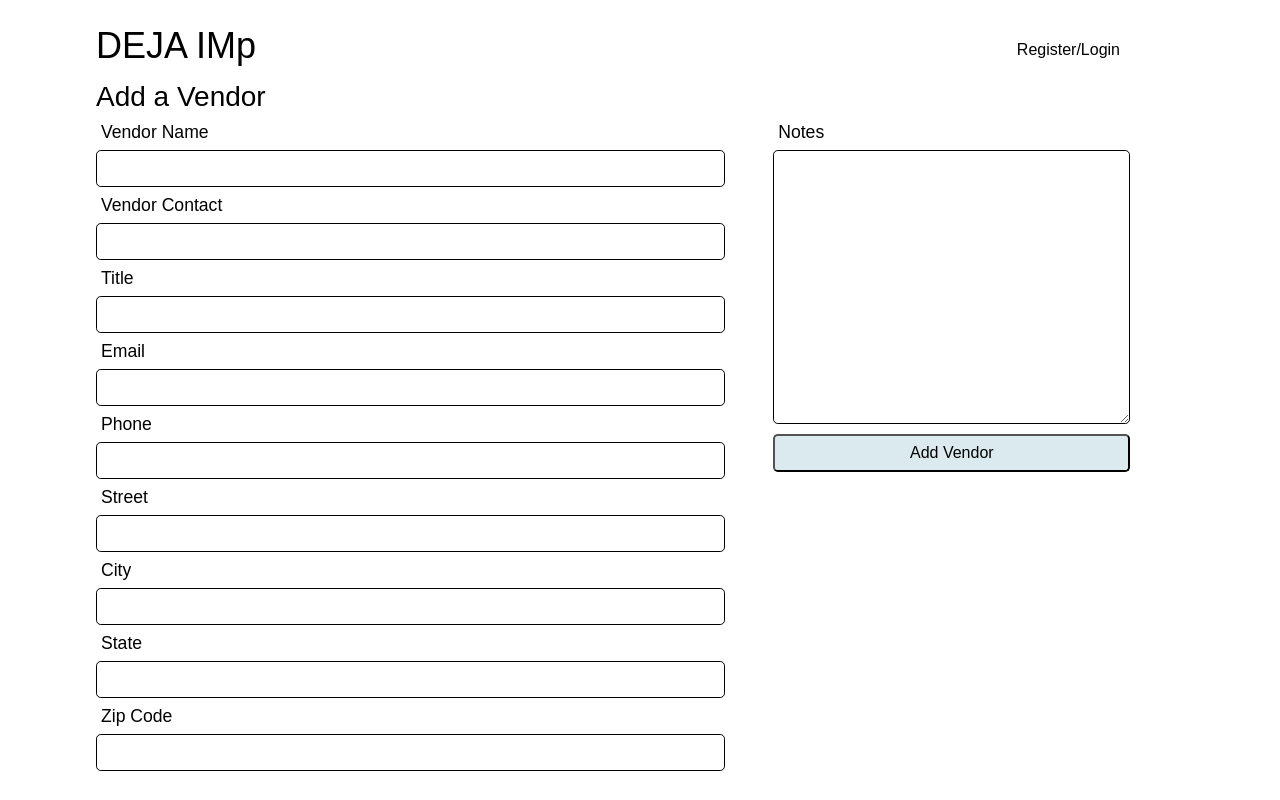
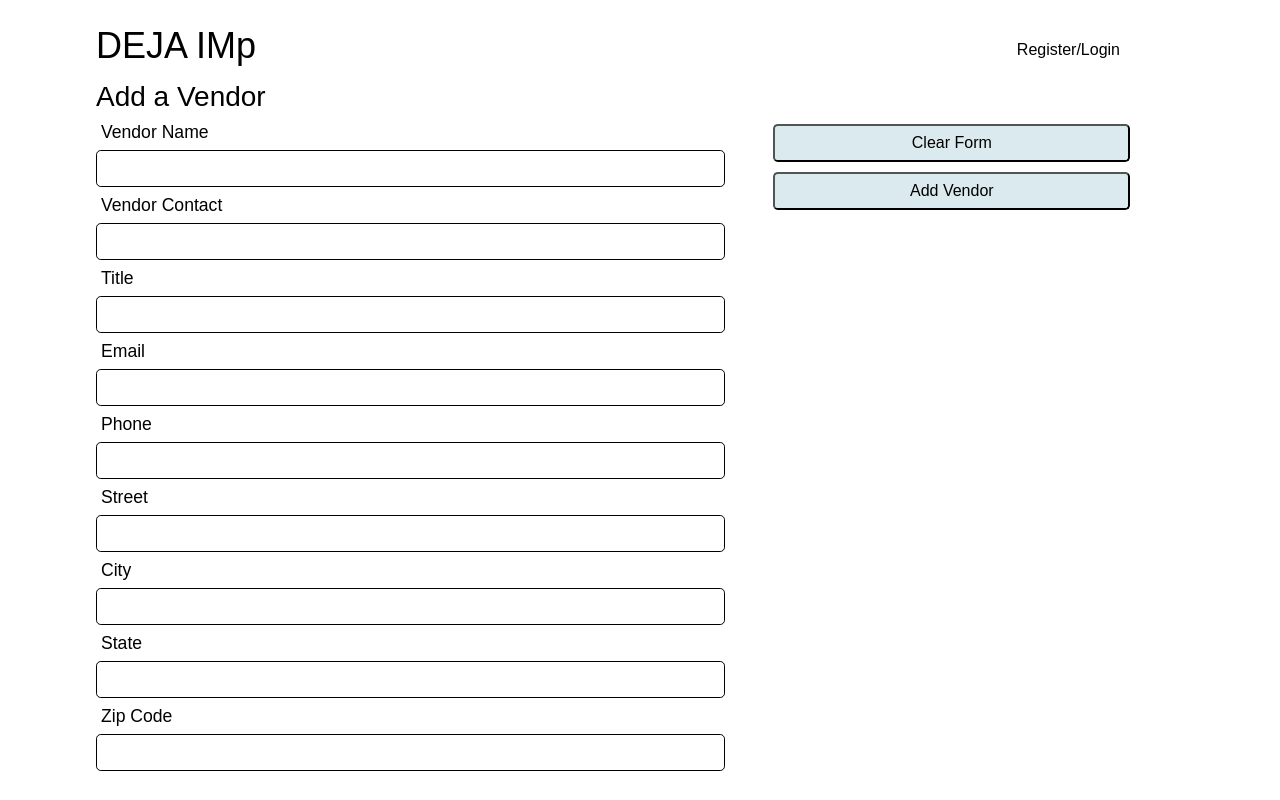
Before and after one commit to edellenator/Deja-imp, a React (Create React App) app in the folder client/: page /vendor in a window 1280 px wide. Built offline with nearby package versions, Linux system fonts and the light colour scheme.

Commit message:
add vendor functionality

```diff
--- a/client/src/components/VendorForm.js
+++ b/client/src/components/VendorForm.js
@@ -1,34 +1,117 @@
-import React from "react";
-import { useParams } from "react-router-dom";
+import React, { useState } from "react";
+import { useMutation } from "@apollo/client";
+import { ADD_VENDOR, UPDATE_VENDOR } from "../utils/mutations";
+import { capitalizeFirstLetter } from "../utils/helpers";
 
-const VendorForm = ({ vendorFormData, setVendorFormData, id }) => {
-  const handleChange = (event) => {
+const VendorForm = (props) => {
+  const {
+    vendorFormData,
+    setVendorFormData,
+    contactFormData,
+    setContactFormData,
+    emptyContactForm,
+    emptyVendorForm,
+    id,
+  } = props;
+
+  const [showModal, setShowModal] = useState(false);
+  const [addVendor, { loading: addLoading, error: addError }] =
+    useMutation(ADD_VENDOR);
+  //   const [updateVendor, { loading: updateLoading, error: updateError }] =
+  //     useMutation(UPDATE_VENDOR);
+  //   const [updateContact, { loading: contactLoading, error: contactError }] = useMutation(UPDATE_CONTACT);
+
+  const handleReset = () => {
+    setContactFormData(emptyContactForm);
+    setVendorFormData(emptyVendorForm);
+  };
+  const handleChangeVendor = (event) => {
     const { name, value } = event.target;
+    if (name === "zip") {
+      setVendorFormData({
+        ...vendorFormData,
+        zip: parseInt(value),
+      });
+    } else {
       setVendorFormData({
         ...vendorFormData,
         [name]: value,
       });
+    }
     console.log(vendorFormData);
   };
-  const handleSubmit = async (event) => {
-    event.preventDefault();
+
+  const handleChangeContact = (event) => {
+    const { name, value } = event.target;
+    setContactFormData({
+      ...contactFormData,
+      [name]: value,
+    });
+    console.log(contactFormData);
   };
 
-  const {
-    vendorName,
-    vendorContact,
+  const handleAddVendor = async (event) => {
+    event.preventDefault();
+    console.log(vendorFormData, contactFormData);
+    const { contactName, title, email, phoneNumber } = contactFormData;
+    try {
+      await addVendor({
+        variables: {
+          input: vendorFormData,
+          contactName,
           title,
           email,
-    phone,
-    street,
-    city,
-    state,
-    zip,
-    notes,
-  } = vendorFormData;
+          phoneNumber,
+        },
+      });
+      setShowModal(true);
+    } catch (error) {
+      console.log(error);
+    }
+  };
+
+  const handleUpdateVendor = async (event) => {
+    event.preventDefault();
+    try {
+      await updateVendor({
+        variables: { input: vendorFormData },
+      });
+      await updateContact({ variables: { input: contactFormData } });
+      setShowModal(true);
+    } catch (error) {
+      console.log(error);
+    }
+  };
+
+  const handleCloseModal = () => {
+    setShowModal(false);
+    setVendorFormData(emptyVendorForm);
+    setContactFormData(emptyContactForm);
+  };
+
+  const { vendorName, street, city, state, zip, notes } = vendorFormData;
+
+  const { contactName, title, email, phoneNumber } = contactFormData;
 
   return (
-    <form className="container" onSubmit={handleSubmit}>
+    <div className="container">
+      {showModal ? (
+        <div className="flex-row justify-center my-custom">
+          <div className="card w-50 py-5 text-center ">
+            <p>
+              {capitalizeFirstLetter(vendorName)} has been{" "}
+              {id ? "updated" : "added"}!
+            </p>
+            <button className="btn w-25" onClick={handleCloseModal}>
+              close
+            </button>
+          </div>
+        </div>
+      ) : (
+        <form
+          onSubmit={id ? handleUpdateVendor : handleAddVendor}
+          onReset={handleReset}
+        >
           <h3>Add a Vendor</h3>
           <div className="flex-row">
             <div className="col-7 mr-5">
@@ -40,23 +123,29 @@ const VendorForm = ({ vendorFormData, setVendorFormData, id }) => {
                 name="vendorName"
                 type="text"
                 value={vendorName}
-            onChange={handleChange}
+                onChange={handleChangeVendor}
               />
-          <label className="form-label" htmlFor="vendorContact">
+              <label className="form-label" htmlFor="contactName">
                 Vendor Contact
               </label>
               <input
                 className="form-input"
-            name="vendorContact"
+                name="contactName"
                 type="text"
-            value={vendorContact}
-            onChange={handleChange}
+                value={contactName}
+                onChange={handleChangeContact}
               />
               <label className="form-label" htmlFor="title">
                 Title
               </label>
-          <input className="form-input" name="title" type="text" />
-          <label className="form-label" htmlFor="email" value={title}>
+              <input
+                className="form-input"
+                name="title"
+                type="text"
+                value={title}
+                onChange={handleChangeContact}
+              />
+              <label className="form-label" htmlFor="email">
                 Email
               </label>
               <input
@@ -64,17 +153,17 @@ const VendorForm = ({ vendorFormData, setVendorFormData, id }) => {
                 name="email"
                 type="email"
                 value={email}
-            onChange={handleChange}
+                onChange={handleChangeContact}
               />
-          <label className="form-label" htmlFor="phone">
+              <label className="form-label" htmlFor="phoneNumber">
                 Phone
               </label>
               <input
                 className="form-input"
-            name="phone"
+                name="phoneNumber"
                 type="tel"
-            value={phone}
-            onChange={handleChange}
+                value={phoneNumber}
+                onChange={handleChangeContact}
               />
               <label className="form-label" htmlFor="street">
                 Street
@@ -84,7 +173,7 @@ const VendorForm = ({ vendorFormData, setVendorFormData, id }) => {
                 name="street"
                 type="text"
                 value={street}
-            onChange={handleChange}
+                onChange={handleChangeVendor}
               />
               <label className="form-label" htmlFor="city">
                 City
@@ -94,7 +183,7 @@ const VendorForm = ({ vendorFormData, setVendorFormData, id }) => {
                 name="city"
                 type="text"
                 value={city}
-            onChange={handleChange}
+                onChange={handleChangeVendor}
               />
               <label className="form-label" htmlFor="state">
                 State
@@ -104,7 +193,7 @@ const VendorForm = ({ vendorFormData, setVendorFormData, id }) => {
                 name="state"
                 type="text"
                 value={state}
-            onChange={handleChange}
+                onChange={handleChangeVendor}
               />
               <label className="form-label" htmlFor="zip">
                 Zip Code
@@ -114,25 +203,40 @@ const VendorForm = ({ vendorFormData, setVendorFormData, id }) => {
                 name="zip"
                 type="text"
                 value={zip}
-            onChange={handleChange}
+                onChange={handleChangeVendor}
               />
             </div>
             <div className="col-4">
-          <label className="form-label" htmlFor="notes">
+              {/* <label className="form-label" htmlFor="notes">
                 Notes
               </label>
               <textarea
                 className="form-textarea"
                 rows="12"
                 value={notes}
-            onChange={handleChange}
-          />
+                onChange={handleChangeVendor}
+              /> */}
+              <button type="reset" className="btn">
+                {id ? "Reset Form" : "Clear Form"}
+              </button>
+              {/* {addLoading || updateLoading ? ( */}
+              {addLoading ? (
+                <button className="btn">Submitting...</button>
+              ) : (
                 <button type="submit" className="btn">
                   {id ? "Edit Vendor" : "Add Vendor"}
                 </button>
+              )}
+              {/* {addError ||
+                (updateError && ( */}
+              {addError && (
+                <p className="text-tertiary">Something went wrong!</p>
+              )}
             </div>
           </div>
         </form>
+      )}
+    </div>
   );
 };
 
--- a/client/src/pages/AddVendor.js
+++ b/client/src/pages/AddVendor.js
@@ -2,22 +2,31 @@ import React, { useState } from "react";
 import VendorForm from "../components/VendorForm";
 
 const AddVendor = () => {
-  const [vendorFormData, setVendorFormData] = useState({
+  const emptyVendorForm = {
     vendorName: "",
-    vendorContact: "",
-    title: "",
-    email: "",
-    phone: "",
     street: "",
     city: "",
     state: "",
     zip: "",
-    notes: "",
-  });
+  };
+
+  const emptyContactForm = {
+    contactName: "",
+    title: "",
+    email: "",
+    phoneNumber: "",
+  };
+
+  const [contactFormData, setContactFormData] = useState(emptyContactForm);
+  const [vendorFormData, setVendorFormData] = useState(emptyVendorForm);
   return (
     <VendorForm
       vendorFormData={vendorFormData}
       setVendorFormData={setVendorFormData}
+      contactFormData={contactFormData}
+      setContactFormData={setContactFormData}
+      emptyContactForm={emptyContactForm}
+      emptyVendorForm={emptyVendorForm}
     />
   );
 };
--- a/client/src/pages/EditVendor.js
+++ b/client/src/pages/EditVendor.js
@@ -1,143 +1,66 @@
-import React, { useState, useEffect } from "react";
+import React, { useState } from "react";
 import VendorForm from "../components/VendorForm";
 import { useParams } from "react-router-dom";
+import { useQuery } from "@apollo/client";
+import { QUERY_VENDOR } from "../utils/queries";
 
 const EditVendor = () => {
-    // temp vendor data
-    const vendors = [
-        {
-            id: "1",
-            name: "Vendor 1",
-            contacts: [
-                {
-                    id: "1",
-                    name:"Erik Dell",
-                    title: "Da Baby",
-                    email: "edellenator@gmail.com",
-                    phone: "555-555-5555",
-                },
-                {
-                    id: "2",
-                    name:"Joel Abankwah",
-                    title: "Da Ba-ba-ba-b0ss",
-                    email: "daBoss@gmail.com",
-                    phone: "555-555-5555",
-                }
-            ],
-            street: "1234 vendor street",
-            city: "Vendorville",
-            state: "Vendorginia",
-            zip: "12345",
-            notes: [
-                {
-                    id: '1',
-                    text:"This vendor has a note",
-                    dateCreated:"10/10/2020 6:00pm",
-                    author: "User 1"
-                },
-                {
-                    id: '2',
-                    text:"This vendor has another note",
-                    dateCreated:"10/10/2020 6:00pm",
-                    author: "User 2"
-                }
-            ],
-            products: [
-                {
-                    id: '1',
-                    name: 'item 1',
-                    stock: 100
-                },
-                {
-                    id: '2',
-                    name: 'item 2',
-                    stock: 50
-                }
-            ]
-        },
-        {
-            id: "2",
-            name: "Vendor 2",
-            contacts: [
-                {
-                    id: "1",
-                    name:"Debbie Neflas",
-                    title: "The Don",
-                    email: "TheDon@gmail.com",
-                    phone: "555-555-5555",
-                },
-                {
-                    id: "2",
-                    name:"Akeva Melchor",
-                    title: "El Jefe",
-                    email: "ElJefe@gmail.com",
-                    phone: "555-555-5555",
-                }
-            ],
-            street: "1234 vendor street",
-            city: "Vendorville",
-            state: "Vendorginia",
-            zip: "12345",
-            notes: [
-                {
-                    id: '1',
-                    text:"This vendor has a note",
-                    dateCreated:"10/10/2020 6:00pm",
-                    author: "User 1"
-                },
-                {
-                    id: '2',
-                    text:"This vendor has another note",
-                    dateCreated:"10/10/2020 6:00pm",
-                    author: "User 2"
-                }
-            ],
-            products: [
-                {
-                    id: '1',
-                    name: 'item 1',
-                    stock: 100
-                },
-                {
-                    id: '2',
-                    name: 'item 2',
-                    stock: 50
-                }
-            ]
-        },
-    ];
+  const emptyVendorForm = {
+    vendorName: "",
+    street: "",
+    city: "",
+    state: "",
+    zip: "",
+    notes: "",
+  };
 
-
-
-    const {id: idParam} = useParams();
-    console.log(idParam)
-
-    const vendor = vendors.find((vendor) => {
-        return vendor.id === idParam
-    });
-
-    const [vendorFormData, setVendorFormData] = useState({
-        vendorName: vendor.name,
-        vendorContact: "",
+  const emptyContactForm = {
+    contactName: "",
     title: "",
     email: "",
-        phone: "",
-        street: vendor.street,
-        city: vendor.city,
-        state: vendor.state,
-        zip: vendor.zip,
-        notes: "",
+    phoneNumber: "",
+  };
+
+  const [contactFormData, setContactFormData] = useState(emptyContactForm);
+  const [vendorFormData, setVendorFormData] = useState(emptyVendorForm);
+
+  const { id: idParam } = useParams();
+  console.log(idParam);
+
+  const { loading, data } = useQuery(QUERY_VENDOR, {
+    variables: { id: idParam },
   });
+  const vendor = data?.vendor || [];
 
+  const { vendorName, street, city, state, zip, notes } = vendor;
 
+  if (data) {
+    setVendorFormData({
+      vendorName,
+      street,
+      city,
+      state,
+      zip,
+      notes,
+    });
+    // setContactFormData({
+    //   contactName,
+    //   title,
+    //   phoneNumber,
+    //   email,
+    // });
+  }
 
   return (
     <VendorForm
       vendorFormData={vendorFormData}
       setVendorFormData={setVendorFormData}
+      //   emptyVendorForm={emptyVendorForm}
+      //   contactFormData={contactFormData}
+      setContactFormData={setContactFormData}
+      //   emptyContactForm={emptyContactForm}
       id={idParam}
     />
-    )
-}
-
+  );
+};
 export default EditVendor;
```
Lines whose indentation alone changed are shown as unchanged.
